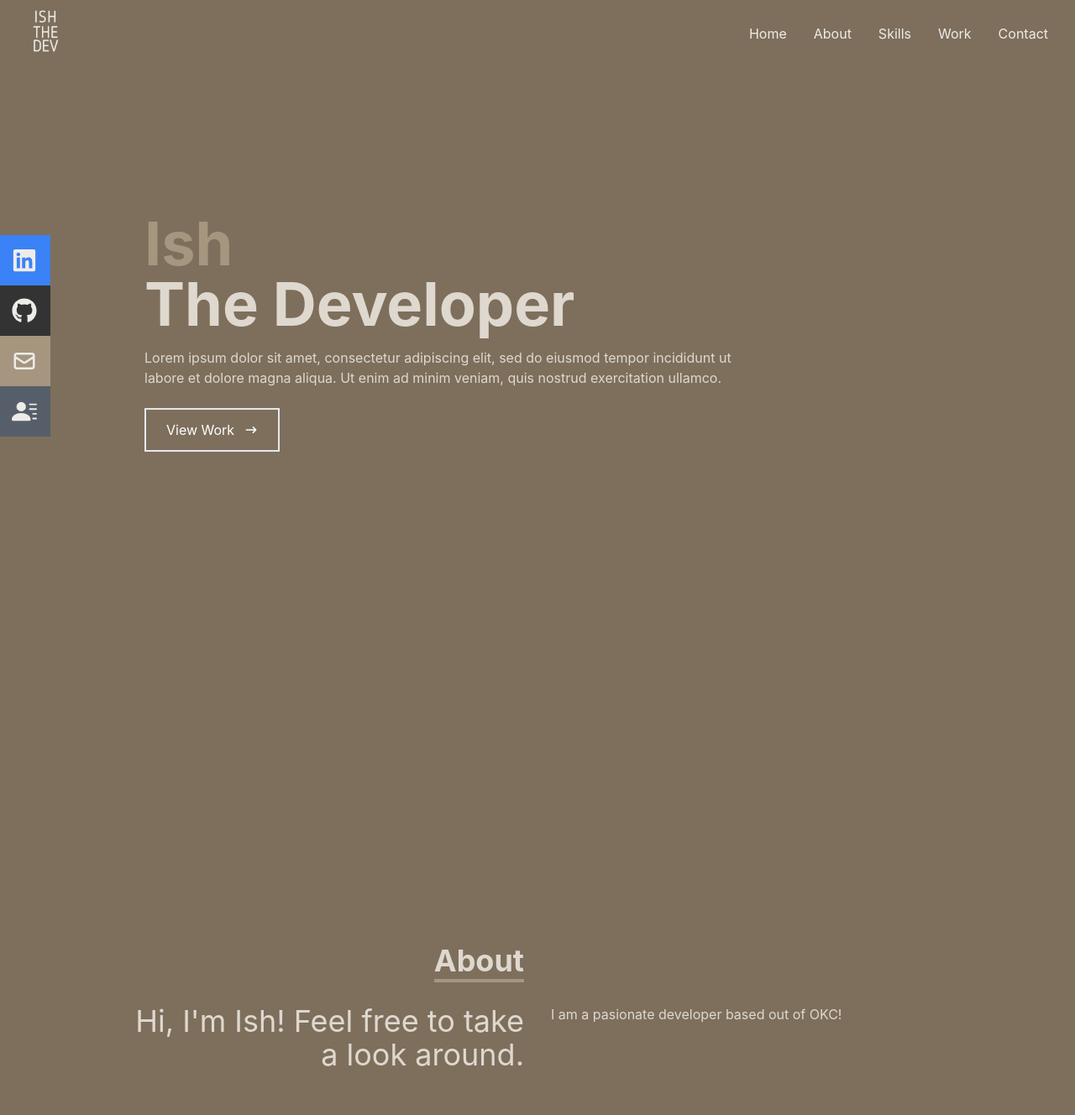
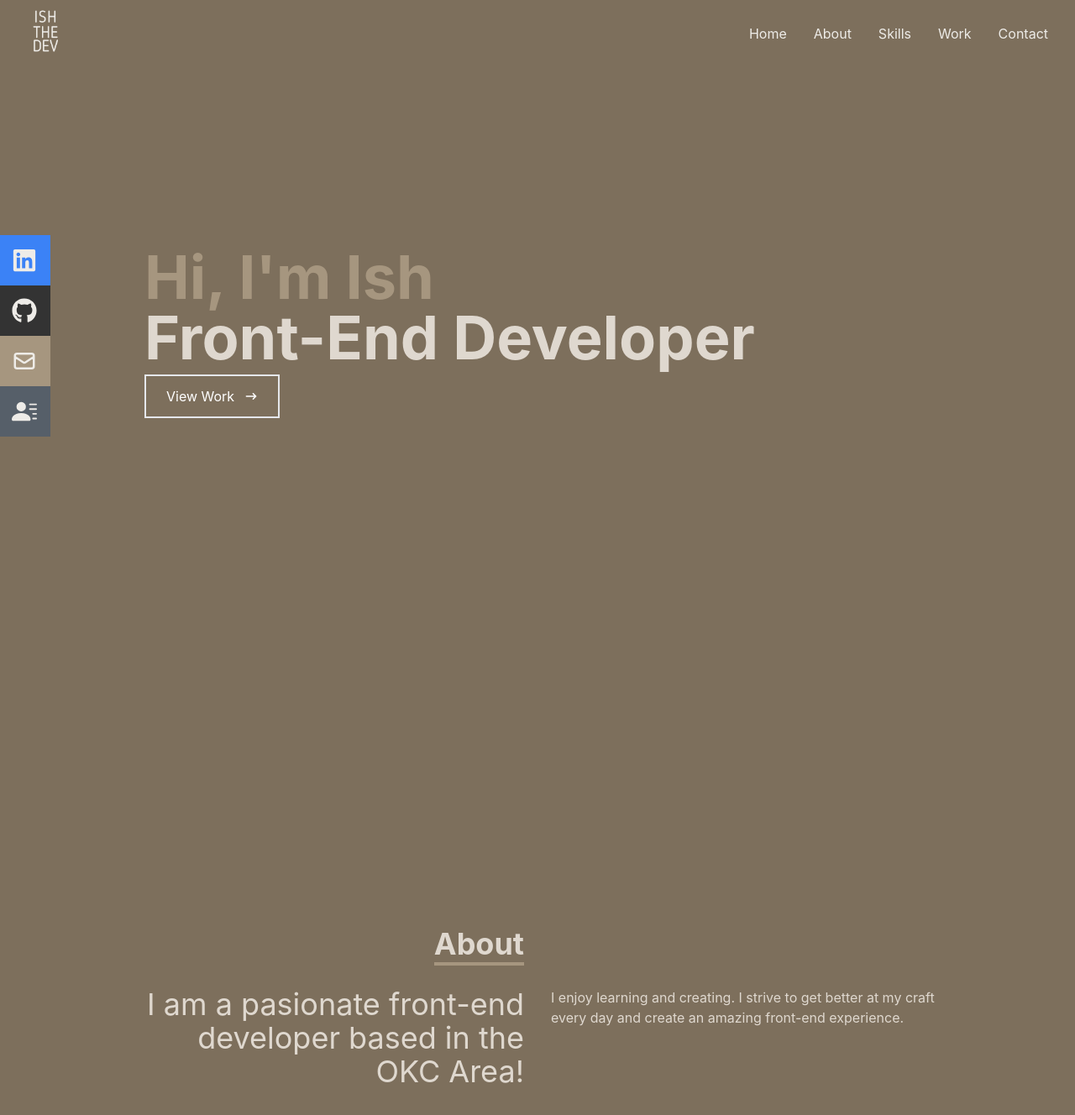
Before and after one commit to ishsta/ishsta-portfolio, a React (Create React App) app: page / in a window 1280 px wide. Shown: the top 1328 px of the page at 84% size. Built offline with nearby package versions, Linux system fonts and the light colour scheme.

Commit message:
changed text around to my liking

```diff
--- a/src/components/About.jsx
+++ b/src/components/About.jsx
@@ -12,10 +12,10 @@ const About = () => {
                 </div>
             <div className='max-w-[1000px] w-full grid sm:grid-cols-2 gap-8 px-4'>
                 <div className='sm:text-right text-4xl folt-bold'>
-                    <p>Hi, I'm Ish! Feel free to take a look around.</p>
+                    <p>I am a pasionate front-end developer based in the OKC Area!</p>
                 </div>
                 <div>
-                    <p>I am a pasionate developer based out of OKC!</p>
+                    <p>I enjoy learning and creating. I strive to get better at my craft every day and create an amazing front-end experience.</p>
                 </div>
             </div>
         </div>
--- a/src/components/Home.jsx
+++ b/src/components/Home.jsx
@@ -10,9 +10,9 @@ const Home = () => {
 
         {/* container */}
         <div className='max-w-[1000px] mx-auto px-8 flex flex-col justify-center h-full'>
-            <h1 className='text-4xl sm:text-7xl font-bold text-[#A6967F]'>Ish</h1>
-            <h2 className='text-4xl sm:text-7xl font-bold text-[#DFD8CF]'> The Developer</h2>
-            <p className='text-[#DFD8CF] py-4 max-w-[700px]'>Lorem ipsum dolor sit amet, consectetur adipiscing elit, sed do eiusmod tempor incididunt ut labore et dolore magna aliqua. Ut enim ad minim veniam, quis nostrud exercitation ullamco.</p>
+            <h1 className='text-4xl sm:text-7xl font-bold text-[#A6967F]'>Hi, I'm Ish</h1>
+            <h2 className='text-4xl sm:text-7xl font-bold text-[#DFD8CF]'>Front-End Developer</h2>
+            {/* <p className='text-[#DFD8CF] py-4 max-w-[700px]'>Lorem ipsum dolor sit amet, consectetur adipiscing elit, sed do eiusmod tempor incididunt ut labore et dolore magna aliqua. Ut enim ad minim veniam, quis nostrud exercitation ullamco.</p> */}
             <div>
                 <Link to="work" smooth={true} duration={500}><button className='text-white group border-2 px-6 py-3 my-2 flex items-center hover:bg-[#A6967F]'>View Work
                 <span className='group-hover:rotate-90 duration-300'>
```
